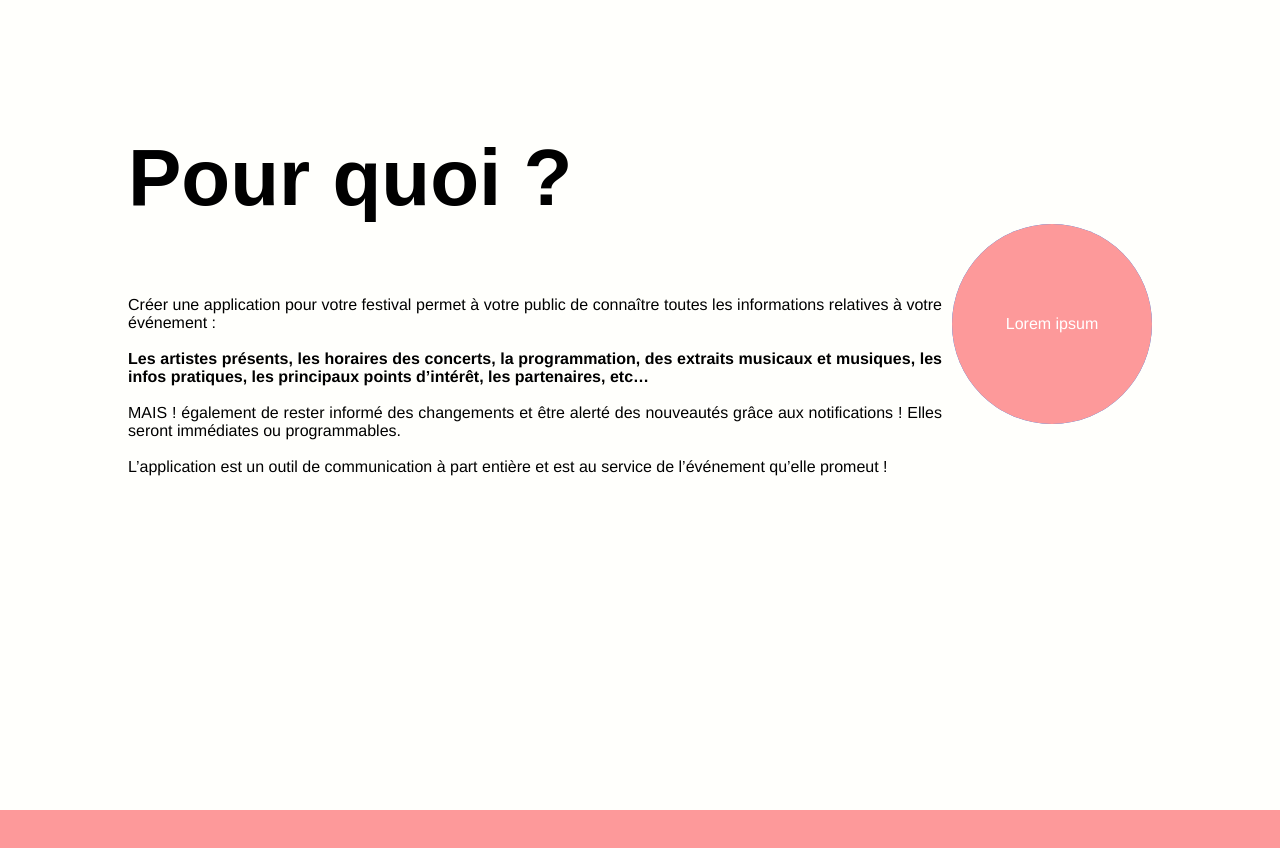
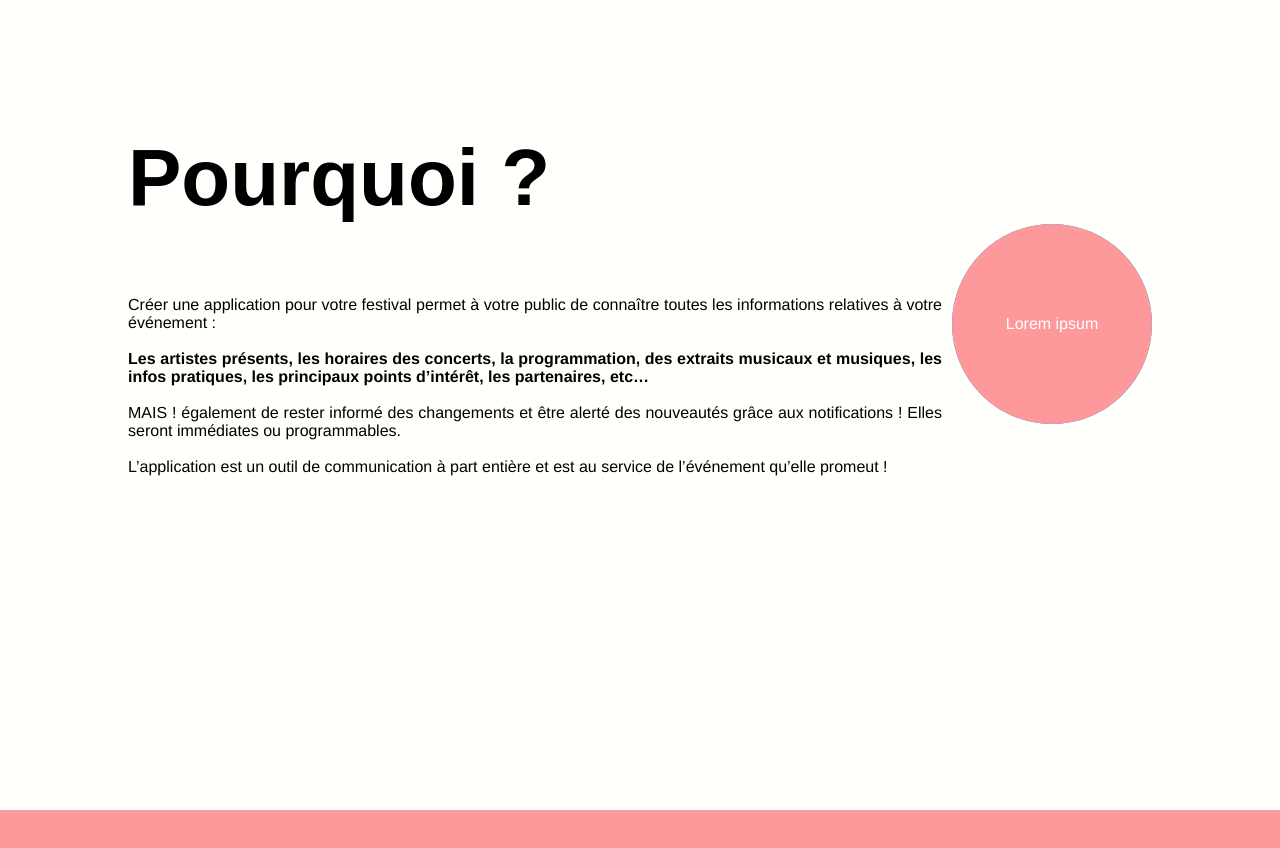
Before and after one commit to vpilsudski/website, a Nuxt app: page /salon in a window 1280 px wide. Shown: the part 860-1708 px from the top of the page. Built offline with nearby package versions, Linux system fonts and the light colour scheme.

Commit message:
Update salon.vue

```diff
--- a/pages/salon.vue
+++ b/pages/salon.vue
@@ -49,7 +49,7 @@
 
       <div class="container-why">
         <div id="subtitle-why">
-          <h1>Pour quoi ?</h1>
+          <h1>Pourquoi ?</h1>
         </div>
         <div class="paragraph-why-left">
           <p>Créer une application pour votre festival permet à votre public de connaître toutes les informations relatives à votre événement :<br><br>
```
